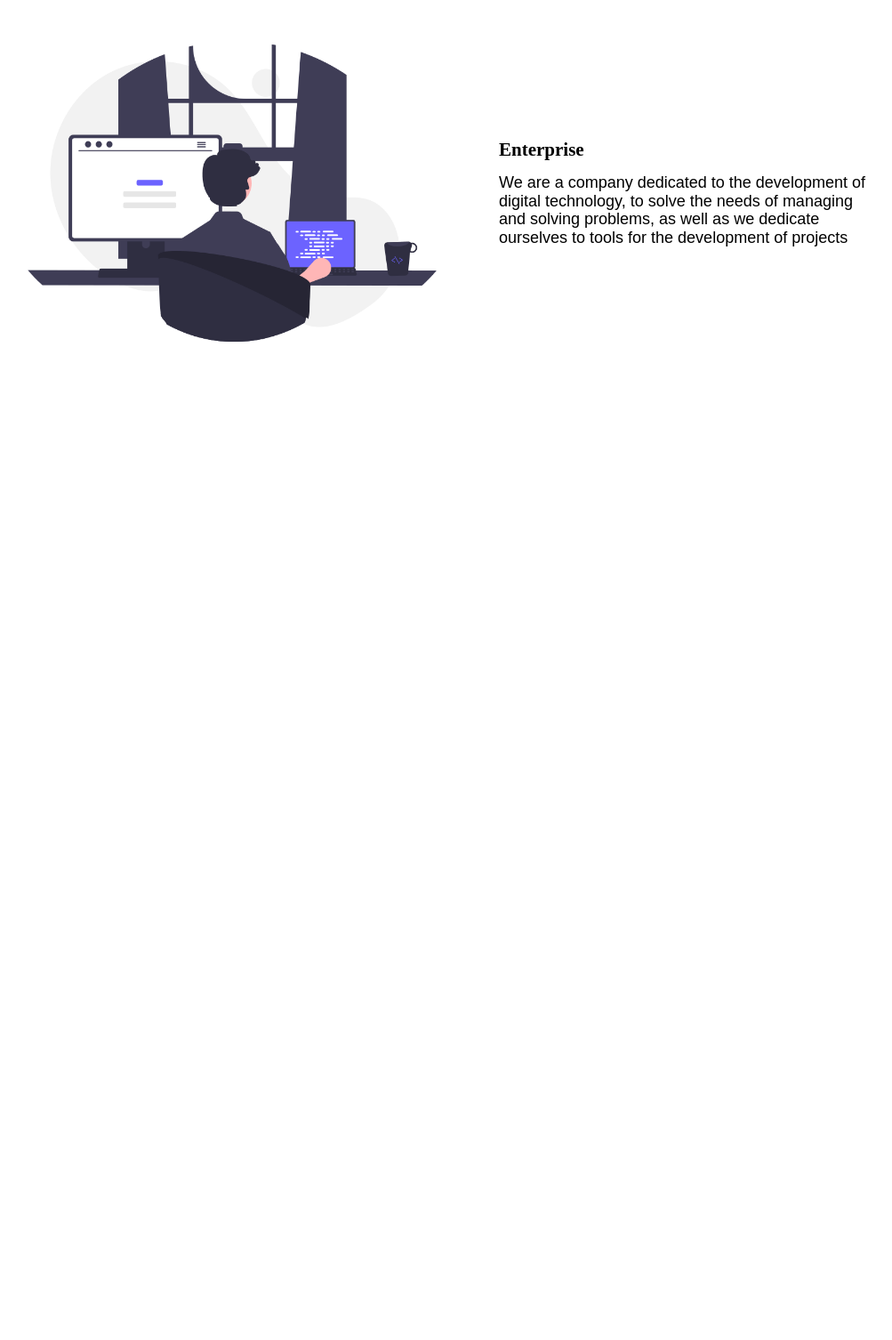
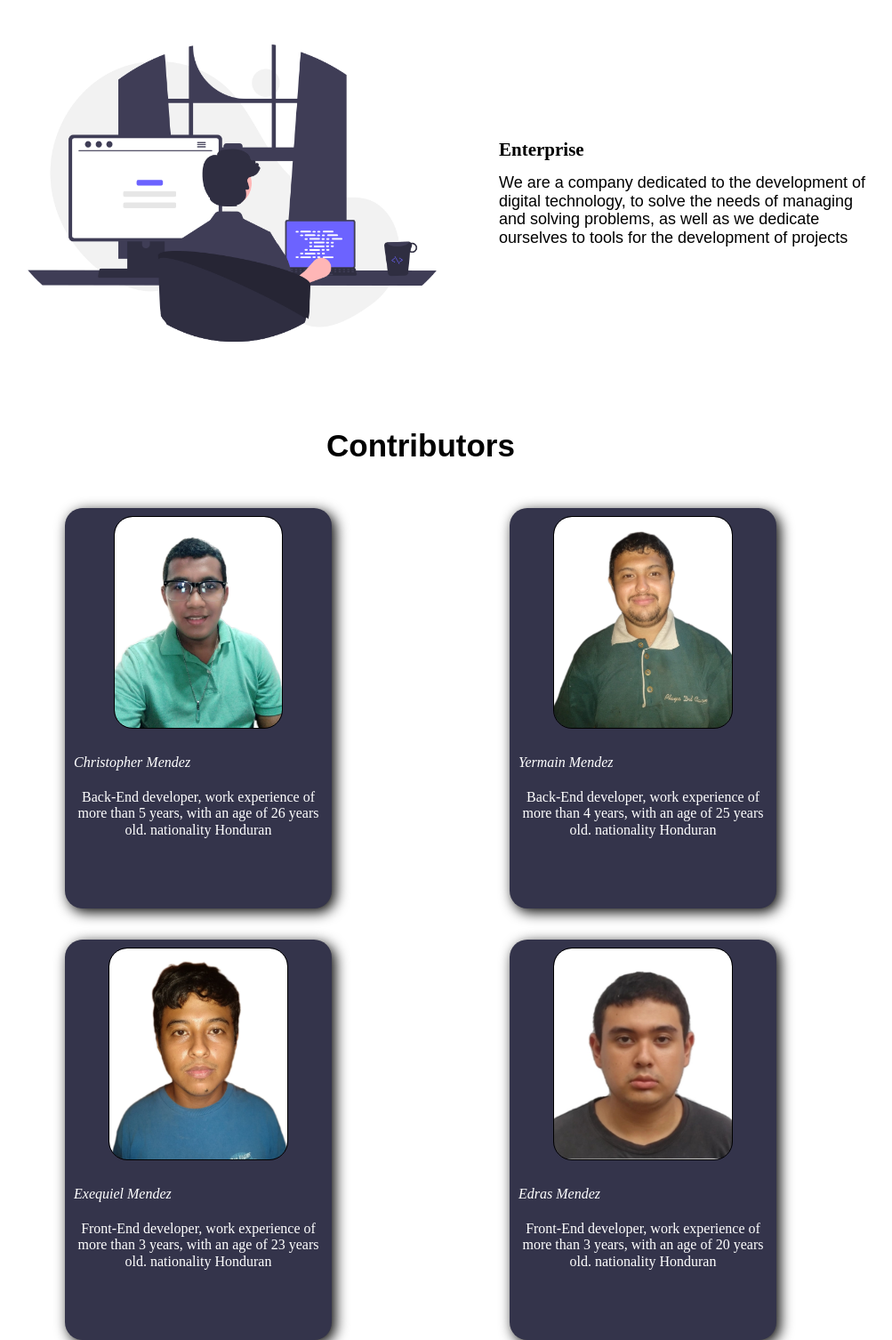
Before and after one commit to Edras-Mendez/task_bloc, a plain HTML site: page index.html in a window 1280 px wide. Shown: the part 897-2403 px from the top of the page at 89% size, without its empty margins (167-1170 px from the left). Before the commit the page ends 1328 px from the top, so only its background shows below. Drawn offline with Linux system fonts and the light colour scheme.

Commit message:
completed contributors section

```diff
--- a/build/css/main.css
+++ b/build/css/main.css
@@ -155,4 +155,55 @@
   font-size: 18px;
 }
 
+.contributors {
+  font-size: 35px;
+  font-family: sans-serif;
+  text-align: center;
+  margin-top: 50px;
+}
+
+.developers {
+  display: grid;
+  grid-template-rows: repeat(2, 450px);
+  grid-template-columns: repeat(2, 300px);
+  justify-content: center;
+  grid-row-gap: 35px;
+  grid-column-gap: 200px;
+  margin-top: 50px;
+  align-self: center;
+}
+.developers .container__developers {
+  background-color: #34344b;
+  width: 100%;
+  border-radius: 20px;
+  box-shadow: 4px 4px 15px 0px #000000;
+}
+.developers .container__developers div {
+  width: 100%;
+  height: 55%;
+  display: flex;
+  justify-content: center;
+  margin-bottom: 20px;
+  padding-top: 10px;
+}
+.developers .container__developers div img {
+  object-fit: cover;
+  outline: 1px solid #000000;
+  border-radius: 20px;
+}
+.developers .container__developers div .third__developer-img {
+  width: 200px;
+}
+.developers .container__developers div .quarter__developer-img {
+  width: 200px;
+}
+.developers .container__developers p {
+  padding: 10px;
+  color: #ffffff;
+}
+.developers .container__developers .p__info {
+  text-align: center;
+  color: #ffffff;
+}
+
 /*# sourceMappingURL=main.css.map */
--- /dev/null
+++ b/build/css/styles/_developers.sass
@@ -0,0 +1,50 @@
+.contributors
+  font-size: 35px
+  font-family: sans-serif
+  text-align: center
+  margin-top: 50px
+
+.developers
+  display: grid
+  grid-template-rows: repeat(2, 450px)
+  grid-template-columns: repeat(2, 300px)
+  justify-content: center
+  grid-row-gap: 35px
+  grid-column-gap: 200px
+  margin-top: 50px
+  align-self: center
+
+  .container__developers
+    background-color:  #34344b
+    //background-color:  #4A4A6C
+    width: 100%
+    border-radius: 20px
+    box-shadow: 4px 4px 15px 0px $black
+
+    div
+      width: 100%
+      height: 55%
+      display: flex
+      justify-content: center
+      margin-bottom: 20px
+      padding-top: 10px
+
+
+
+      img
+        object-fit: cover
+        outline: 1px solid $black
+        border-radius: 20px
+
+      .third__developer-img
+        width: 200px
+
+      .quarter__developer-img
+        width: 200px
+
+    p
+      padding: 10px
+      color: $white
+    .p__info
+      text-align: center
+      color: $white
--- a/build/css/styles/main.sass
+++ b/build/css/styles/main.sass
@@ -2,3 +2,4 @@
 @import _menu.sass
 @import _slider.sass
 @import _enterprise.sass
+@import _developers.sass
--- a/index.html
+++ b/index.html
@@ -47,6 +47,30 @@
     </div>
   </section>
 
+  <h3 class="contributors">Contributors</h3>
+  <section class="developers">
+    <div class="container__developers">
+      <div><img src="src/imgs/first_developer.jpeg" alt="first_developer"></div>
+      <p><i>Christopher Mendez</i></p>
+      <p class="p__info">Back-End developer, work experience of more than 5 years, with an age of 26 years old. nationality Honduran</p>
+    </div>
+    <div class="container__developers">
+      <div><img src="src/imgs/second_developer.jpeg" alt="second_developer"></div>
+      <p><i>Yermain Mendez</i></p>
+      <p class="p__info">Back-End developer, work experience of more than 4 years, with an age of 25 years old. nationality Honduran</p>
+    </div>
+    <div class="container__developers">
+      <div><img class="third__developer-img" src="src/imgs/third_developer.jpeg" alt="third_developer"></div>
+      <p><i>Exequiel Mendez</i></p>
+      <p class="p__info">Front-End developer, work experience of more than 3 years, with an age of 23 years old. nationality Honduran</p>
+    </div>
+    <div class="container__developers">
+      <div><img class="quarter__developer-img"src="src/imgs/quarter_developer.jpeg" alt="quarter_developer"></div>
+      <p><i>Edras Mendez</i></p>
+      <p class="p__info">Front-End developer, work experience of more than 3 years, with an age of 20 years old. nationality Honduran</p>
+    </div>
+  </section>
+
   <section class="task">
     <div class="videotask">
     </div>
```
Also changed, not shown: src/imgs/first_developer.jpeg (added), src/imgs/quarter_developer.jpeg (added), src/imgs/second_developer.jpeg (added), src/imgs/third_developer.jpeg (added), 1 other file.
